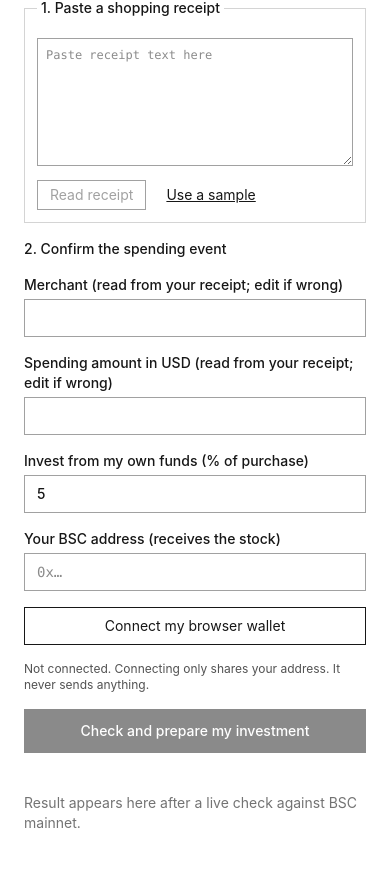
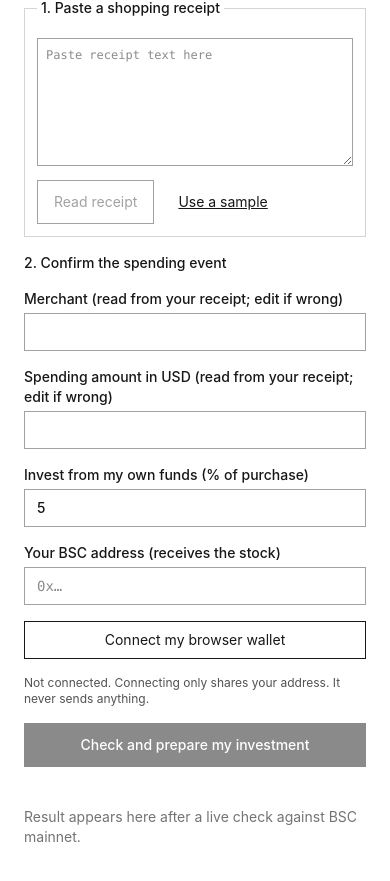
Before and after one commit to emmaGH1/stockup-bnb-2026, a Next.js app: page / in a window 390 px wide. Shown: the part 1408-2289 px from the top of the page. Built offline with nearby package versions, Linux system fonts and the light colour scheme.

Commit message:
fix(mobile): touch targets for Read receipt and Use a sample (min 44px); verified on desktop and mobile

```diff
--- a/src/components/own-flow.tsx
+++ b/src/components/own-flow.tsx
@@ -136,8 +136,8 @@ export function OwnFlow() {
           <legend className="px-1 text-sm font-medium">1. Paste a shopping receipt</legend>
           <textarea aria-label="Shopping receipt text" className="h-32 w-full border border-neutral-400 bg-white p-2 font-mono text-xs" placeholder="Paste receipt text here" value={pasted} onChange={e => setPasted(e.target.value)} />
           <div className="flex gap-2">
-            <button type="button" onClick={readReceipt} disabled={!pasted.trim()} className="border border-neutral-900 px-3 py-1 text-sm disabled:opacity-40">Read receipt</button>
-            <button type="button" onClick={() => setPasted(SAMPLE_RECEIPT)} className="px-3 py-1 text-sm underline">Use a sample</button>
+            <button type="button" onClick={readReceipt} disabled={!pasted.trim()} className="min-h-11 border border-neutral-900 px-4 text-sm disabled:opacity-40">Read receipt</button>
+            <button type="button" onClick={() => setPasted(SAMPLE_RECEIPT)} className="min-h-11 px-4 text-sm underline">Use a sample</button>
           </div>
           {parsed && (
             <div role="status" className="space-y-1 text-xs">
```
